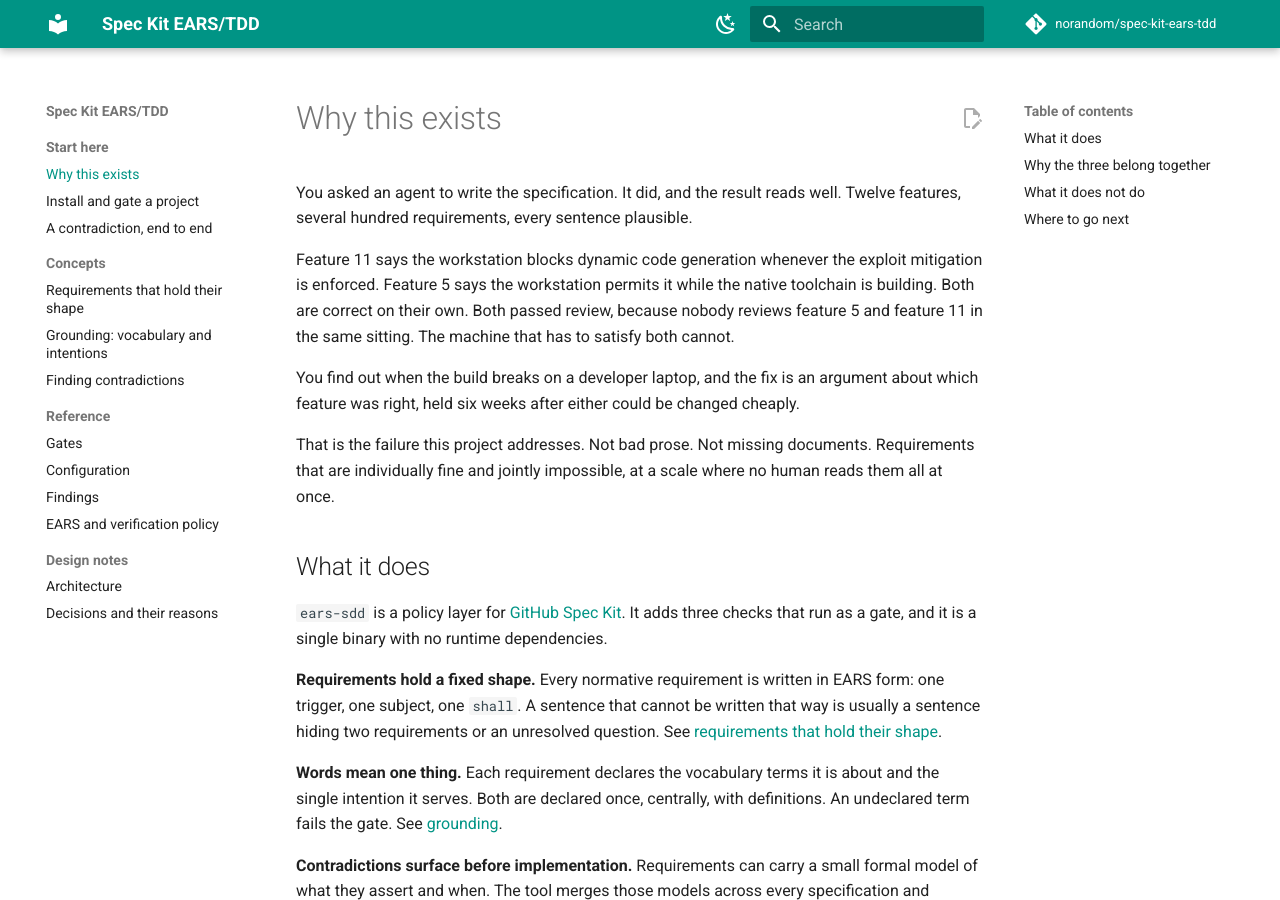
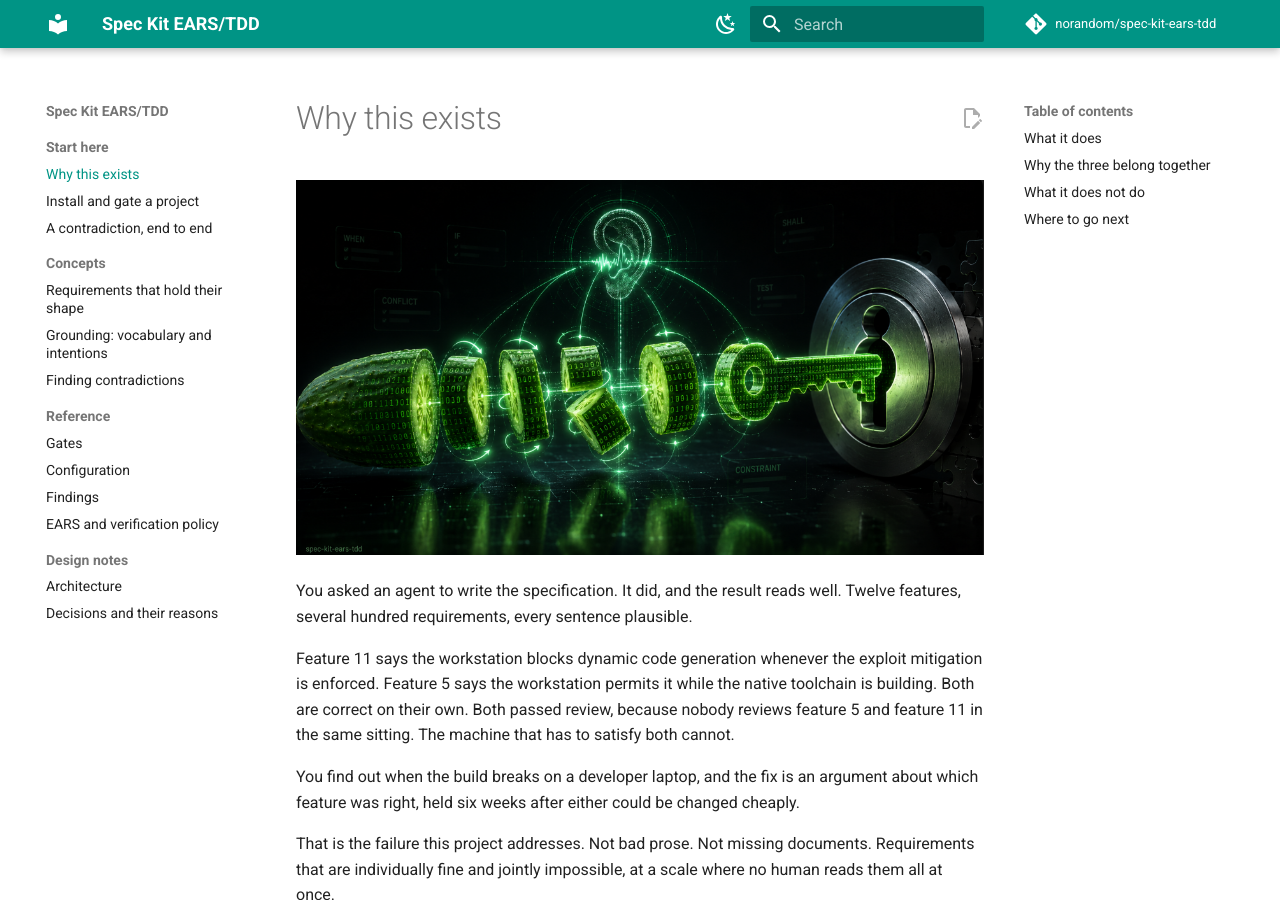
Before and after one commit to norandom/spec-kit-ears-tdd, an MkDocs documentation site: the page built from docs/index.md, in a window 1280 px wide and 900 px high. Built offline with MkDocs 1.6.1 and Material for MkDocs 9.7.7, drawn with Linux system fonts in a browser that asks for light colours; comment, search, counter and statistics services are not loaded.

Commit message:
Add the title illustration to the README and the site
One image on each entry point. Committed under docs/assets so the site build
picks it up and the README resolves the same file, rather than keeping two
copies that drift.

The alt text describes the picture rather than restating the project name,
since a reader using a screen reader gets the name from the heading directly
above it and learns nothing from hearing it twice.

Co-Authored-By: Claude Opus 5 (1M context) <noreply@anthropic.com>

```diff
--- a/docs/index.md
+++ b/docs/index.md
@@ -1,4 +1,6 @@
 # Why this exists
+
+![A cucumber sliced into segments rendered as streams of binary, the slices reassembling along a green wireframe into a key that enters a lock. Around them float labels reading WHEN, IF, SHALL, TEST, CONFLICT and CONSTRAINT, with a listening ear and a waveform above.](assets/spec-kit-ears-tdd.png)
 
 You asked an agent to write the specification. It did, and the result reads well. Twelve features,
 several hundred requirements, every sentence plausible.
```
Also changed, not shown: README.md (+2 -0 lines), docs/assets/spec-kit-ears-tdd.png (added).
